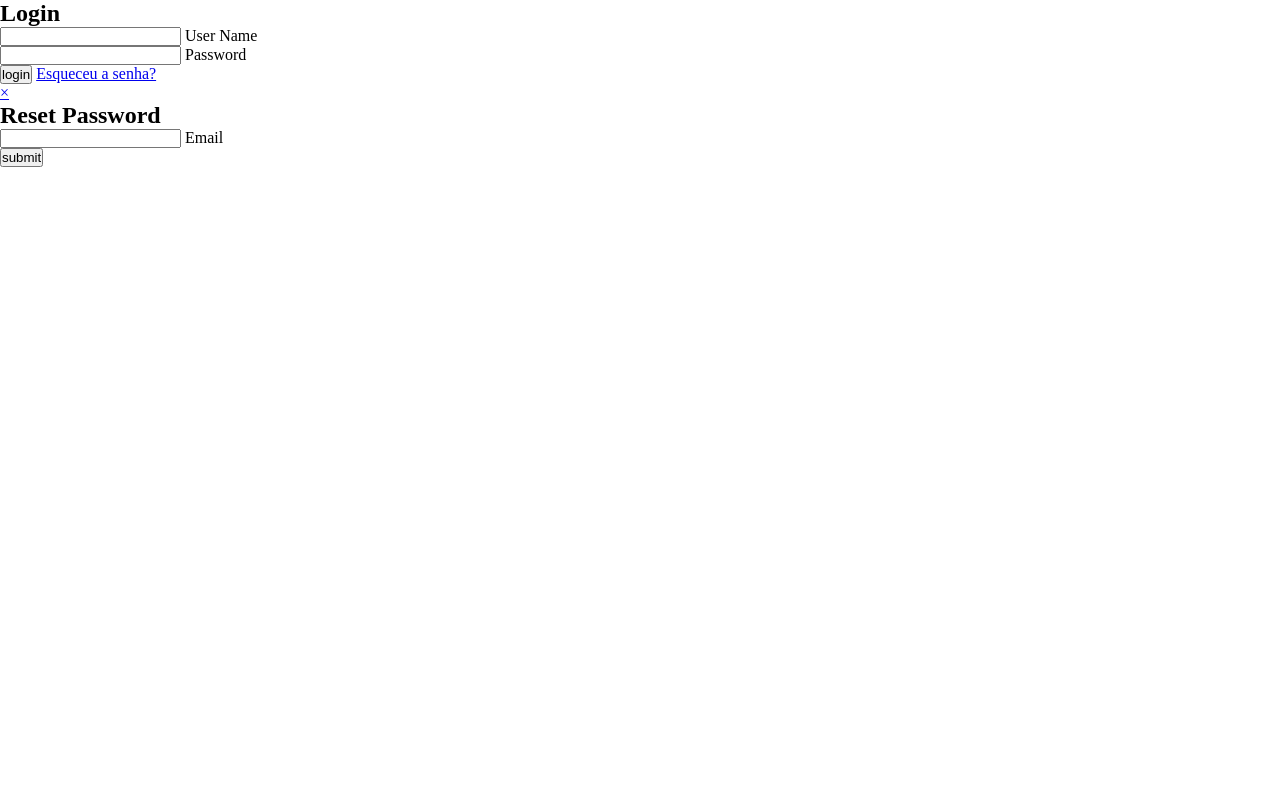
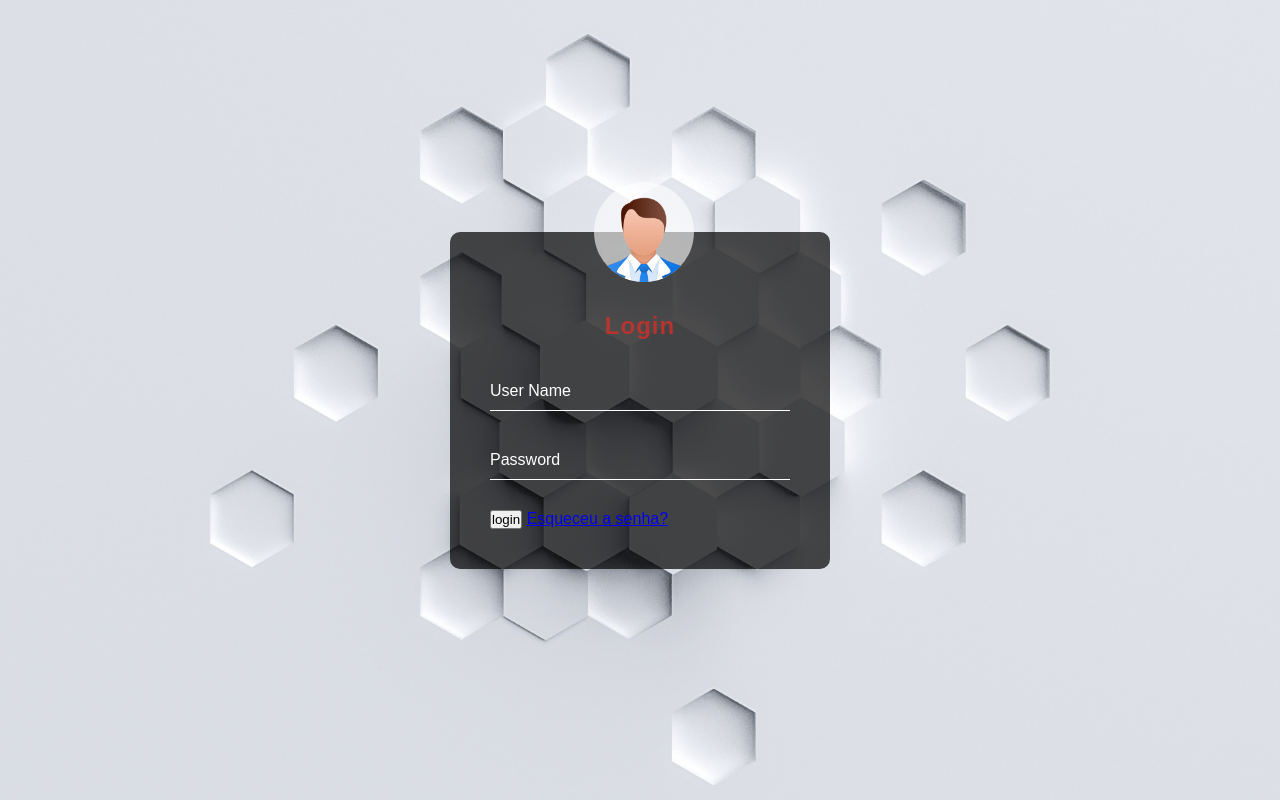
Before and after one commit to AllanChristianG/filme-do-dia, a plain HTML site: page login.html in a window 1280 px wide. Drawn offline with Linux system fonts and the light colour scheme.

Commit message:
Add remaining styles to login screen

```diff
--- a/css/login.css
+++ b/css/login.css
@@ -3,3 +3,75 @@
     padding: 0;
     box-sizing: border-box;
 }
+
+body {
+    background: url('../img/login-bg.jpeg') no-repeat center;
+    background-size: cover;
+    font-family: sans-serif;
+}
+
+.login-wrapper {
+    height: 100vh;
+    width: 100vw;
+    display: flex;
+    justify-content: center;
+    align-items: center;
+}
+
+.form {
+    position: relative;
+    width: 100%;
+    max-width: 380px;
+    padding: 80px 40px 40px;
+    background: rgba(0, 0, 0, 0.7);
+    border-radius: 10px;
+    color: #fff;
+}
+
+.form img {
+    position: absolute;
+    top: -50px;
+    /* Verificar posição após aplicação de outros estilos */
+    left: calc(50% - 12%);
+    width: 100px;
+    background: rgba(255, 255, 255, 0.6);
+    border-radius: 50%
+}
+
+.form h2 {
+    text-align: center;
+    margin-bottom: 2rem;
+    letter-spacing: 1px;
+    color: rgba(209, 47, 40, 0.8)
+}
+
+.form .input-group {
+    position: relative;
+}
+
+.form .input-group input {
+    width: 100%;
+    padding: 10px 0;
+    font-size: 1rem;
+    letter-spacing: 1px;
+    margin-bottom: 30px;
+    border: none;
+    border-bottom: 1px solid #fff;
+    outline: none;
+    background-color: transparent;
+    color:  inherit;
+}
+
+.form .input-group label {
+    position: absolute;
+    top: 0;
+    left: 0;
+    padding: 10px 0;
+    font-size: 1rem;
+    /* pointer-events: none; */
+    transition: .3s ease-out;
+}
+
+#forgot-password {
+    display: none;
+}
--- a/login.html
+++ b/login.html
@@ -8,9 +8,9 @@
     <title>Login</title>
 </head>
 <body>
-     <div class="login-wraper">
+     <div class="login-wrapper">
          <form action="" class="form">
-            <!-- <img src="./img/login-avatar.png" alt=""> -->
+            <img src="./img/login-avatar.png" alt="">
             <h2>Login</h2>
             <div class="input-group">
                 <input type="text" name="login-user" id="login-user">
```
Also changed, not shown: img/avatar.png (deleted), img/bg.jpeg (deleted).
